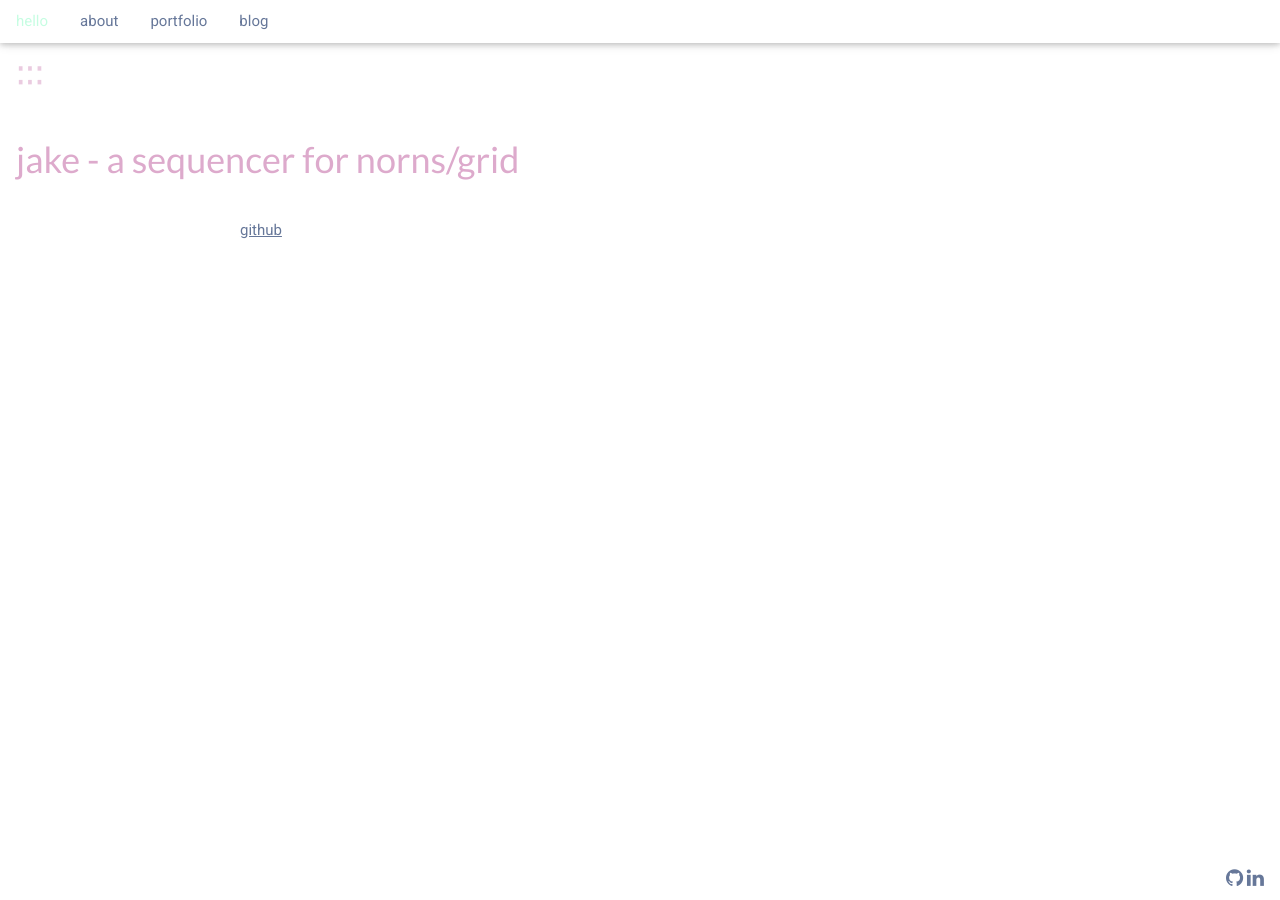
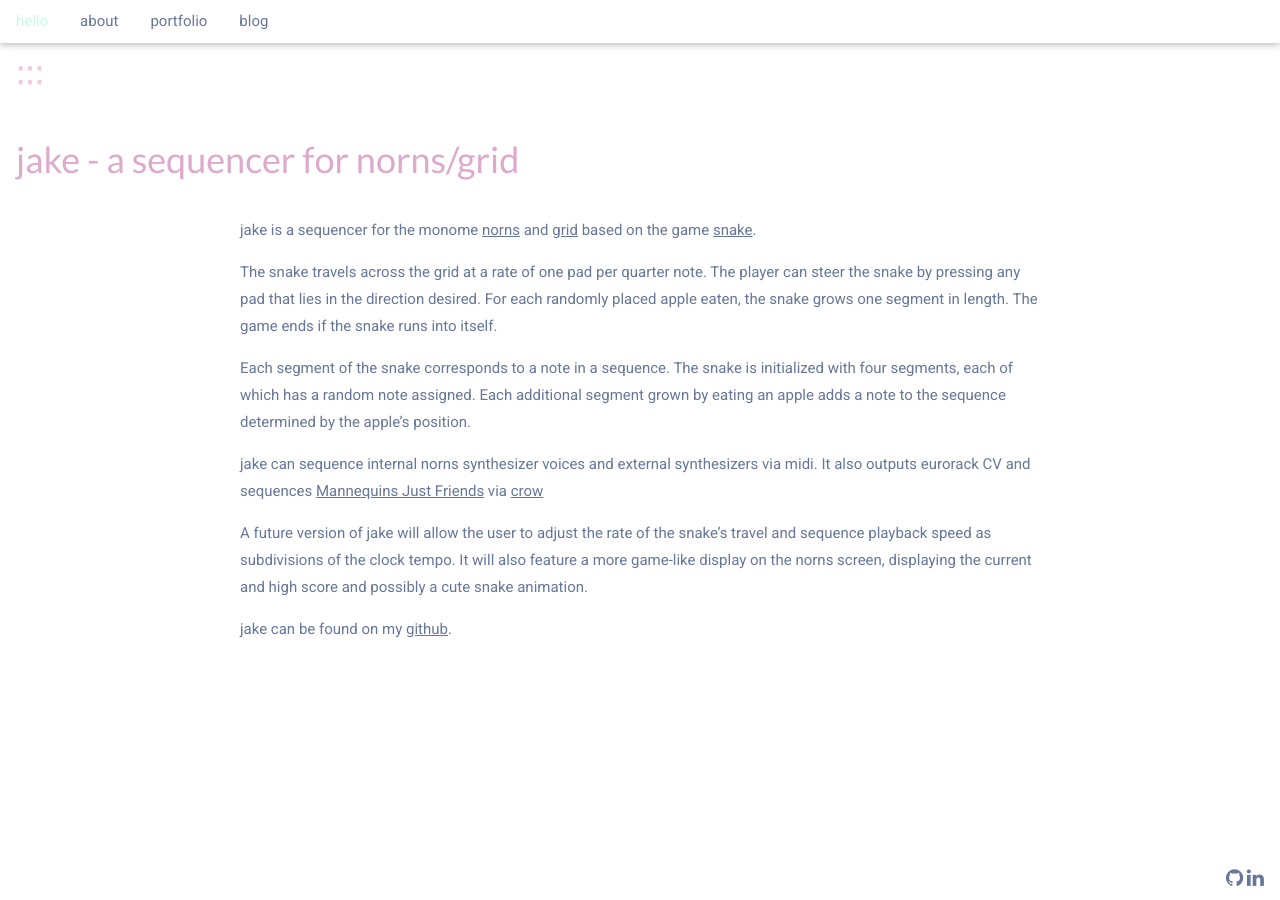
Before and after one commit to johnmatter/johnmatter.github.io, a Jekyll site: the page built from _portfolio/05_jake.md, in a window 1280 px wide. Built offline with Jekyll 4.4.1, drawn with Linux system fonts in a browser that asks for light colours.

Commit message:
Update 05_jake.md

```diff
--- a/_portfolio/05_jake.md
+++ b/_portfolio/05_jake.md
@@ -4,4 +4,14 @@ title: jake - a sequencer for norns/grid
 img: jake.jpg
 ---
 
-[github](https://github.com/johnmatter/jake)
+jake is a sequencer for the monome [norns](https://monome.org/docs/norns/) and [grid](https://monome.org/docs/grid/) based on the game [snake](https://en.m.wikipedia.org/wiki/Snake_(video_game_genre)).
+
+The snake travels across the grid at a rate of one pad per quarter note. The player can steer the snake by pressing any pad that lies in the direction desired. For each randomly placed apple eaten, the snake grows one segment in length. The game ends if the snake runs into itself.
+
+Each segment of the snake corresponds to a note in a sequence. The snake is initialized with four segments, each of which has a random note assigned. Each additional segment grown by eating an apple adds a note to the sequence determined by the apple’s position.
+
+jake can sequence internal norns synthesizer voices and external synthesizers via midi. It also outputs eurorack CV and sequences [Mannequins Just Friends](https://www.whimsicalraps.com/products/just-friends?variant=5586981781533) via  [crow](https://monome.org/docs/crow/)
+
+A future version of jake will allow the user to adjust the rate of the snake’s travel and sequence playback speed as subdivisions of the clock tempo. It will also feature a more game-like display on the norns screen, displaying the current and high score and possibly a cute snake animation.
+
+jake can be found on my [github](https://github.com/johnmatter/jake).
```
